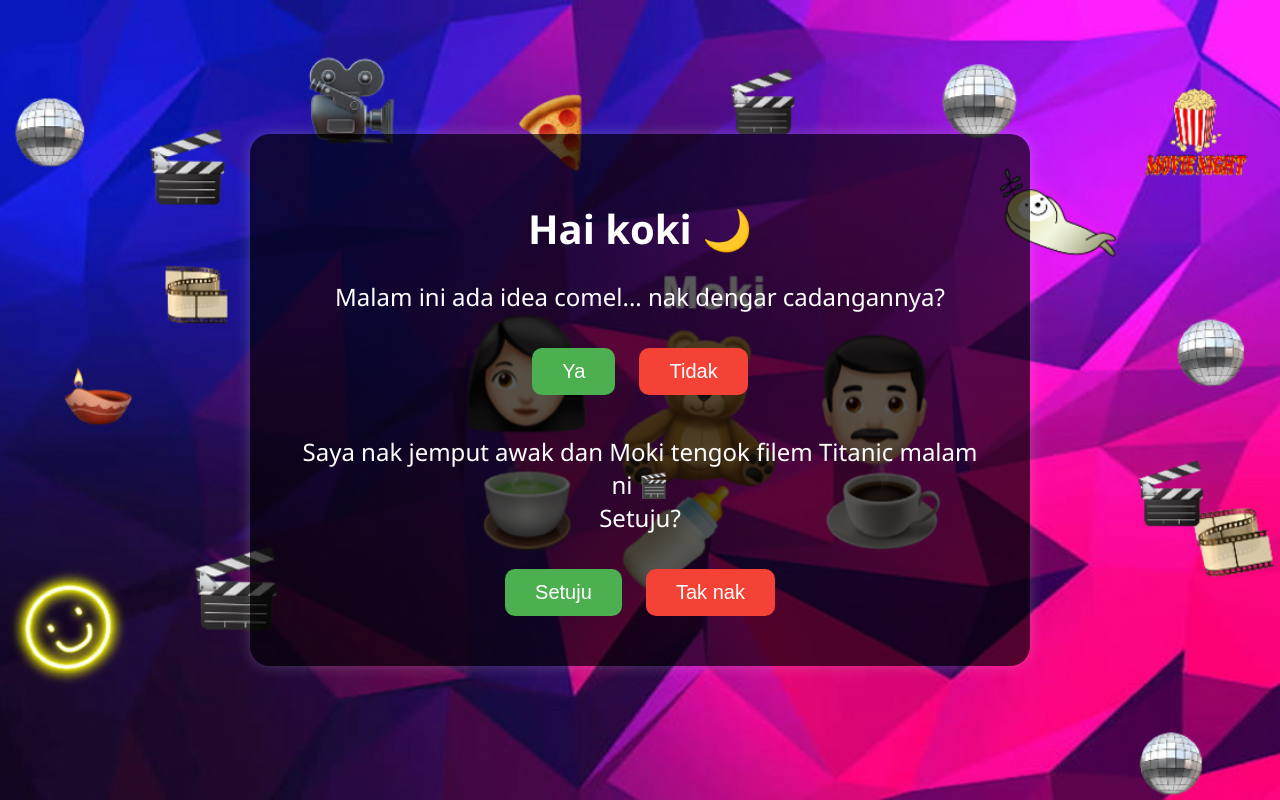
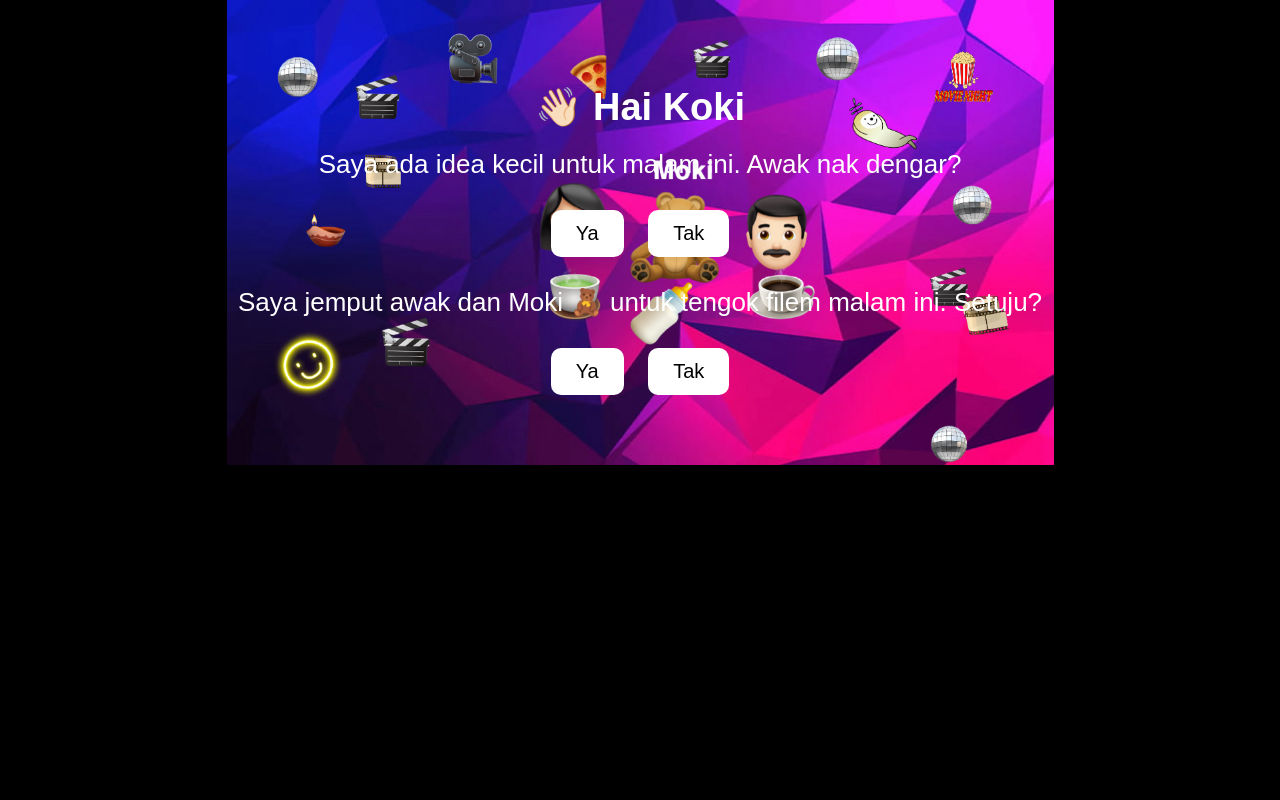
Before and after one commit to Mohamad10i/Mk, a plain HTML site: page index.html in a window 1280 px wide. Both pictures are taken after a click on the button "Ya". Drawn offline with Linux system fonts and the light colour scheme.

Commit message:
Add files via upload

```diff
--- a/index.html
+++ b/index.html
@@ -2,113 +2,87 @@
 <!DOCTYPE html>
 <html lang="ms">
 <head>
-  <meta charset="UTF-8" />
-  <meta name="viewport" content="width=device-width, initial-scale=1.0"/>
-  <title>Malam Filem Spesial</title>
+    <meta charset="UTF-8">
+    <title>Movie Night Invite</title>
     <style>
         body {
             margin: 0;
-      padding: 0;
-      background: url('bg.jpeg') no-repeat center center fixed;
-      background-size: cover;
-      font-family: 'Segoe UI', Tahoma, Geneva, Verdana, sans-serif;
-      color: #fff;
-      display: flex;
-      flex-direction: column;
-      justify-content: center;
-      align-items: center;
-      height: 100vh;
+            font-family: 'Arial', sans-serif;
+            background-image: url('bg.jpeg');
+            background-size: contain;
+            background-repeat: no-repeat;
+            background-position: center;
+            background-color: black;
+            color: white;
+            text-align: center;
         }
         .container {
-      background: rgba(0, 0, 0, 0.65);
-      padding: 40px;
-      border-radius: 20px;
-      max-width: 700px;
-      text-align: center;
-      box-shadow: 0 0 15px rgba(255, 255, 255, 0.2);
+            padding: 60px 20px;
         }
         h1 {
-      font-size: 40px;
-      margin-bottom: 10px;
+            font-size: 38px;
+            margin-bottom: 20px;
         }
-    p {
-      font-size: 24px;
-      margin-bottom: 25px;
+        .question {
+            font-size: 26px;
+            margin: 20px 0;
         }
         .btn {
-      font-size: 20px;
-      padding: 12px 30px;
+            background-color: #ffffff;
+            color: #000000;
+            padding: 12px 25px;
             margin: 10px;
             border: none;
+            font-size: 20px;
+            cursor: pointer;
             border-radius: 10px;
-      cursor: pointer;
-      transition: background 0.3s ease;
         }
-    .btn-yes {
-      background-color: #4CAF50;
-      color: white;
+        .btn:hover {
+            background-color: #e0e0e0;
         }
-    .btn-yes:hover {
-      background-color: #45a049;
-    }
-    .btn-no {
-      background-color: #f44336;
-      color: white;
-    }
-    .btn-no:hover {
-      background-color: #d32f2f;
-    }
-    #step2, #reaction {
+        #reaction {
             margin-top: 30px;
             display: none;
         }
         #reaction img {
-      width: 180px;
-      margin-top: 20px;
+            width: 240px;
         }
-    .fade-in {
-      animation: fadeIn 0.8s ease-in-out;
-    }
-    @keyframes fadeIn {
-      from {opacity: 0;}
-      to {opacity: 1;}
+        .emoji {
+            font-size: 30px;
         }
     </style>
 </head>
 <body>
-  <div class="container fade-in">
-    <h1>Hai koki 🌙</h1>
-    <p>Malam ini ada idea comel... nak dengar cadangannya?</p>
-    <button class="btn btn-yes" onclick="nextStep()">Ya</button>
-    <button class="btn btn-no" onclick="nope()">Tidak</button>
+    <div class="container">
+        <h1>👋🏻 Hai Koki</h1>
+        <div class="question">Saya ada idea kecil untuk malam ini. Awak nak dengar?</div>
+        <button class="btn" onclick="showSecond()">Ya</button>
+        <button class="btn" onclick="hideAll()">Tak</button>
 
-    <div id="step2">
-      <p>Saya nak jemput awak dan Moki tengok filem Titanic malam ni 🎬<br>Setuju?</p>
-      <button class="btn btn-yes" onclick="showReaction()">Setuju</button>
-      <button class="btn btn-no" onclick="nope()">Tak nak</button>
+        <div id="secondStep" style="display:none;">
+            <div class="question">Saya jemput awak dan Moki 🧸 untuk tengok filem malam ini. Setuju?</div>
+            <button class="btn" onclick="showReaction()">Ya</button>
+            <button class="btn" onclick="hideAll()">Tak</button>
         </div>
 
-    <div id="reaction"></div>
+        <div id="reaction">
+            <div class="question">
+                Yeay! Jangan lupa sediakan matcha awak, dan susu untuk Moki 🧸 😄
+            </div>
+            <img src="https://media1.tenor.com/m/L-cuwITenQYAAAAC/dancing.gif" alt="Funny cat dance GIF">
+        </div>
     </div>
 
     <script>
-    function nextStep() {
-      document.getElementById('step2').style.display = 'block';
+        function showSecond() {
+            document.getElementById('secondStep').style.display = 'block';
         }
-
         function showReaction() {
-      document.getElementById('reaction').innerHTML = `
-        <p class="fade-in">Yay! Jangan lupa sediakan matcha untuk awak dan susu untuk Moki 🐻💚</p>
-        <img src="https://media1.tenor.com/m/L-cuwITenQYAAAAC/dancing.gif" alt="Cat dancing" class="fade-in" />
-      `;
             document.getElementById('reaction').style.display = 'block';
         }
-
-    function nope() {
-      document.getElementById('reaction').innerHTML = `
-        <p class="fade-in">Okay, mungkin lain kali 😅</p>
-      `;
-      document.getElementById('reaction').style.display = 'block';
+        function hideAll() {
+            document.getElementById('secondStep').style.display = 'none';
+            document.getElementById('reaction').style.display = 'none';
         }
     </script>
 </body>
```
Lines whose indentation alone changed are shown as unchanged.
